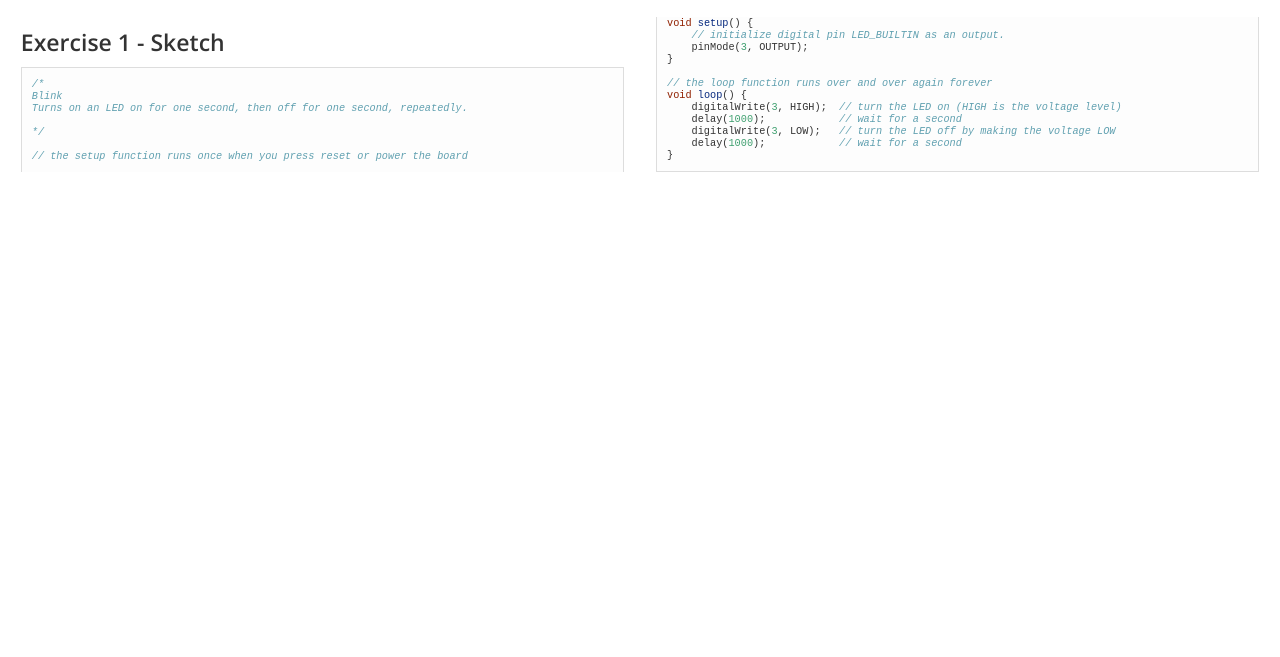
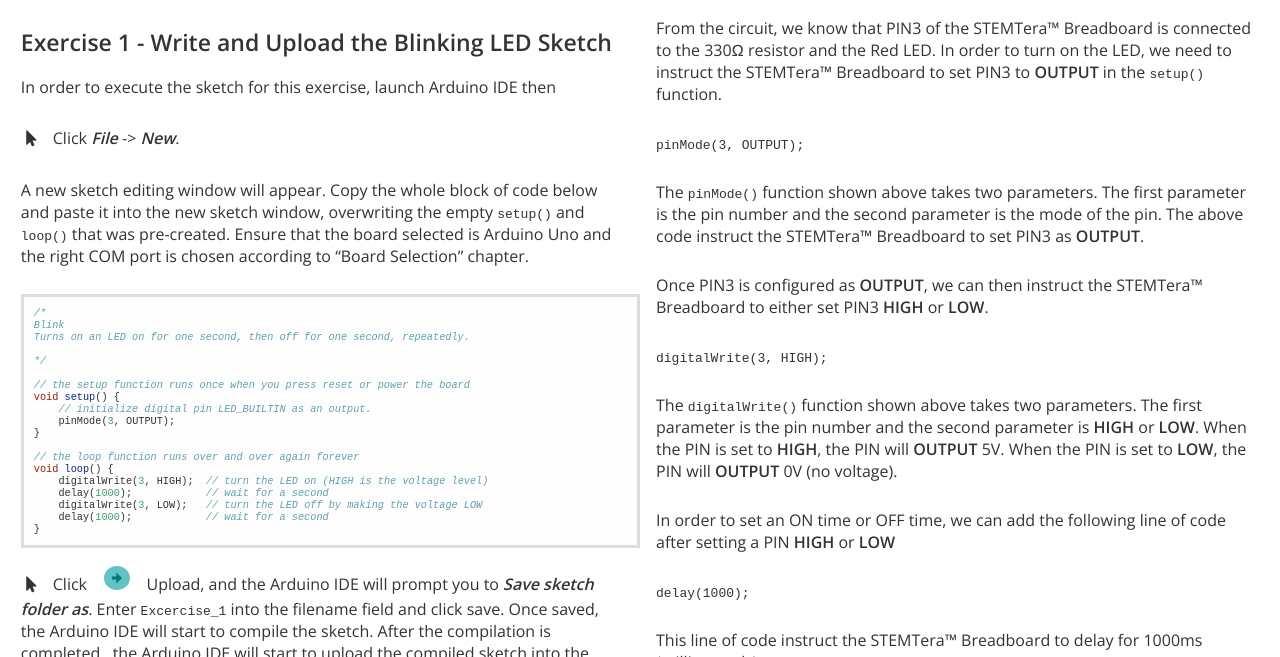
Before and after one commit to STEMTera/stemtera.github.io, a Jekyll site: the page built from en/begin/index.html, in a window 1280 px wide and 900 px high, scrolled down 15874 px, cut to the strip 243-900 px from the top of the window. Built offline with Jekyll 4.4.1, drawn with Linux system fonts in a browser that asks for light colours; nearby versions of some CDN libraries; some of the changed text lies outside the part shown.

Commit message:
completed exercise 1

```diff
--- a/css/friendly.css
+++ b/css/friendly.css
@@ -1,9 +1,11 @@
 .highlight {
+    display: inline-block;
+    width: 100%;
     background-color: #fdfdfd;
     font-size: 0.8vw;
     margin:0;
     padding-left: 10px;
-    border: 1px solid #dddddd;
+    border: 3px solid #dddddd;
 }
 .highlight .c { color: #60a0b0; font-style: italic } /* Comment */
 .highlight .err { border: 1px solid #FF0000 } /* Error */
--- a/css/main.css
+++ b/css/main.css
@@ -85,6 +85,7 @@
 
 img.half-w{
 	width: 42vw;
+    max-height: 38vh;
 }
 
 img.quarter-w-w {
@@ -94,6 +95,7 @@
 
 img.quarter-w {
 	width: 22vw;
+    max-height: 37vh;
 }
 
 img.eighth-w-w {
@@ -171,7 +173,6 @@
     width: 40vw;
     height: auto;
     margin: 0;
-    height: 86vh;
     max-height: 90vh;
 }
 
@@ -276,6 +277,7 @@
     margin-top: 2vh;
     max-height: 35vh;
     margin-left: 0;
+    margin-right: 0.6vw;
 }
 
 
--- a/en/begin/_posts/2000-04-02-exercise-1-sketch.md
+++ b/en/begin/_posts/2000-04-02-exercise-1-sketch.md
@@ -3,10 +3,18 @@
 style: two-col-page
 lang: en
 contents:
-- Exercise 1 - Sketch
+- Exercise 1 - Write and Upload the Blinking LED Sketch
+- Exercise 1 - Understanding the Blinking LED
 ---
 
-## Exercise 1 - Sketch
+## Exercise 1 - Write and Upload the Blinking LED Sketch
+
+In order to execute the sketch for this exercise, launch Arduino IDE then
+
+Click ***File*** -> ***New***.
+{: .mouse }
+
+A new sketch editing window will appear. Copy the whole block of code below and paste it into the new sketch window, overwriting the empty `setup()` and `loop()` that was pre-created. Ensure that the board selected is Arduino Uno and the right COM port is chosen according to "Board Selection" chapter.
 
 {% highlight c  %}
 /*
@@ -29,3 +37,30 @@
     delay(1000);            // wait for a second
 }
 {% endhighlight %}
+
+
+Click ![arduino_ide_upload button](img/arduino_ide_upload_icon.svg){: .sixteenth-w-w } Upload, and the Arduino IDE will prompt you to ***Save sketch folder as***. Enter `Excercise_1` into the filename field and click save. Once saved, the Arduino IDE will start to compile the sketch. After the compilation is completed , the Arduino IDE will start to upload the compiled sketch into the (STMB). During this stage both yellow LEDs on the (STMB) will start blinking indicating the Arduino IDE is uploading the sketch to the (STMB).
+{: .mouse }
+
+## Exercise 1 - Understanding the Blinking LED
+
+From the circuit, we know that PIN3 of the (STMB) is connected to the 330Ω resistor and the Red LED. In order to turn on the LED, we need to instruct the (STMB) to set PIN3 to **OUTPUT** in the `setup()` function.
+
+`pinMode(3, OUTPUT);`
+
+The `pinMode()` function shown above takes two parameters. The first parameter is the pin number and the second parameter is the mode of the pin. The above code instruct the (STMB) to set PIN3 as **OUTPUT**.
+
+Once PIN3 is configured as **OUTPUT**, we can then instruct the (STMB) to either set PIN3 **HIGH** or **LOW**.
+
+`digitalWrite(3, HIGH);`
+
+The `digitalWrite()` function shown above takes two parameters. The first parameter is the pin number and the second parameter is **HIGH** or **LOW**. When the PIN is set to **HIGH**, the PIN will **OUTPUT** 5V. When the PIN is set to **LOW**, the PIN will **OUTPUT** 0V (no voltage).
+
+In order to set an ON time or OFF time, we can add the following line of code after setting a PIN **HIGH** or **LOW**
+
+`delay(1000);`
+
+This line of code instruct the (STMB) to delay for 1000ms (milliseconds).
+
+When ON, DELAY, OFF, DELAY are executed in a loop, we can see the LED turn ON for 1000ms then turn OFF for 1000ms in a repeating loop.
+{: .success }
```
Also changed, not shown: en/begin/_posts/2000-03-03-current.md (+2 -2 lines).
